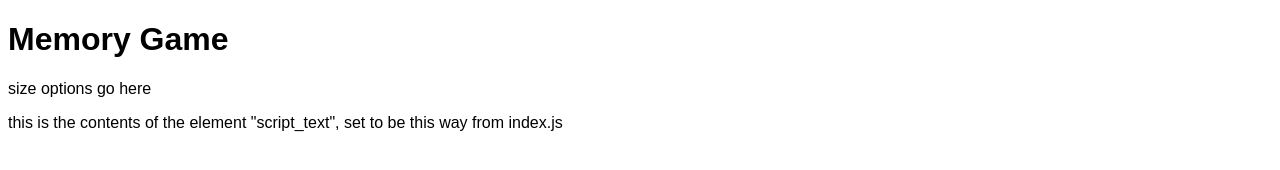
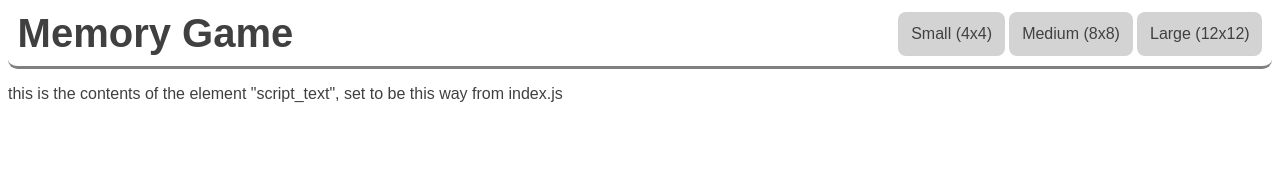
Before and after one commit to canisaries/memorygame, a website built with Parcel: page index.html in a window 1280 px wide. Built offline with nearby package versions, Linux system fonts and the light colour scheme.

Commit message:
header complete read the title lol

```diff
--- a/index.html
+++ b/index.html
@@ -8,14 +8,26 @@
   </head>
 
   <body>
-    <!-- Title -->
-    <div id="title">
-      <h1>Memory Game</h1>
-    </div>
+    <div id="header_container">
+      <header>
+        <!-- Title -->
+        <div id="title">
+          Memory Game
+        </div>
 
-    <!-- Size options for game board -->
-    <div id="size_options">
-      <p>size options go here</p>
+        <!-- Size options for game board -->
+        <div id="size_options">
+          <ul>
+            Small (4x4)
+          </ul>
+          <ul>
+            Medium (8x8)
+          </ul>
+          <ul>
+            Large (12x12)
+          </ul>
+        </div>
+      </header>
     </div>
 
     <!-- Text that is modified in script (just here as example) -->
--- a/src/styles.css
+++ b/src/styles.css
@@ -1,3 +1,32 @@
 body {
   font-family: sans-serif;
+  color: #404040;
 }
+
+#header_container {
+  border-bottom: 0.2em solid #808080;
+  border-radius: 0.6em;
+  padding: 0.6em;
+  margin-top: -0.4em;
+}
+
+header {
+  display: flex;
+  flex-direction: row;
+  align-items: center;
+  justify-content: space-between;
+}
+
+#title {
+  font-size: 2.5em;
+  font-weight: bold;
+}
+
+#size_options ul {
+  background: lightgray;
+  border-radius: 0.5em;
+
+  margin: 0;
+  padding: 0.8em;
+  display: inline-block;
+}
```
